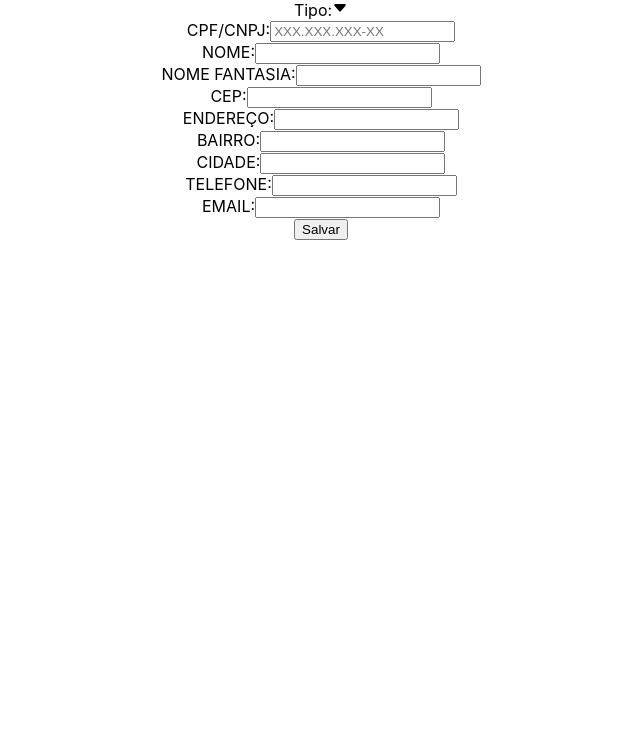
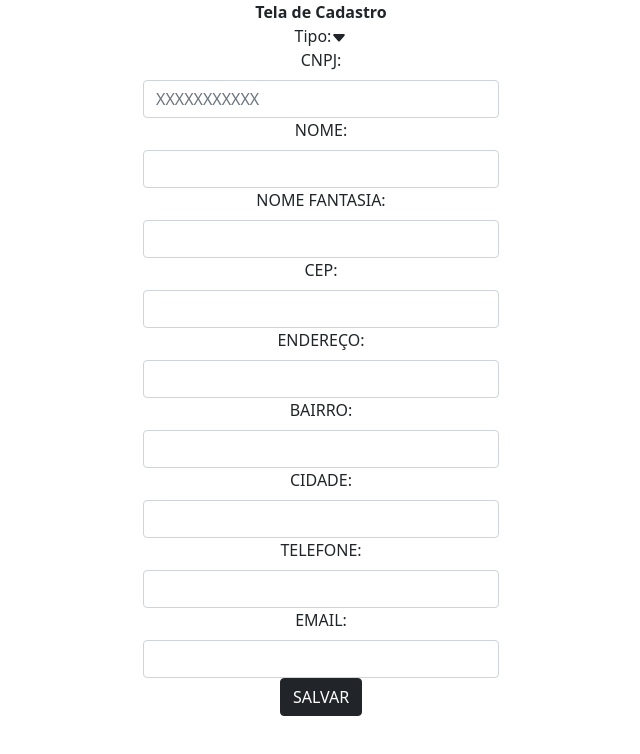
Before and after one commit to Buraym/soft-estagio, a React (Create React App) app: page /cadastro in a window 1280 px wide. Shown: the top 754 px of the page, without its empty margins (319-959 px from the left). Built offline with nearby package versions, Linux system fonts and the light colour scheme.

Commit message:
feat: salvar na localStorage, form funcional e estilizado, pagina consulta desenvolvida front parcialmente

```diff
--- a/package.json
+++ b/package.json
@@ -15,6 +15,7 @@
     "react-icons": "^4.2.0",
     "react-router-dom": "^5.2.0",
     "react-scripts": "4.0.3",
+    "uuid": "^8.3.2",
     "web-vitals": "^1.0.1"
   },
   "scripts": {
--- a/src/pages/Cadastro.jsx
+++ b/src/pages/Cadastro.jsx
@@ -1,14 +1,21 @@
 import { useState } from "react";
+import 'bootstrap/dist/css/bootstrap.min.css';
 import { BsFillCaretDownFill } from "react-icons/bs";
 import Button from 'react-bootstrap/Button'
+import Form from 'react-bootstrap/Form'
+import Row from 'react-bootstrap/Row'
+import Col from 'react-bootstrap/Col'
 import '../styles/Cadastro.css'
+import { Container } from "react-bootstrap";
+import { useHistory } from "react-router-dom";
+import { v4 as uuidv4 } from 'uuid';
 
 function Cadastro() {
 
     const [isOpen, setIsOpen] = useState(false)
-    const [pattern, setPattern] = useState("[0-9]{2}[\.]?[0-9]{3}[\.]?[0-9]{3}[\/]?[0-9]{4}[-]?[0-9]{2}")
-    const [id, setId] = useState(0)
-    const [tipo, setTipo] = useState("CPF")
+    const [pattern, setPattern] = useState("[0-9]{2}?[0-9]{3}?[0-9]{3}?[0-9]{4}[-]?[0-9]{2}")
+    var id = uuidv4()
+    const [tipo, setTipo] = useState("Fisica")
     const [cpfCnpj, setCpfCnpj] = useState(0)
     const [nome, setNome] = useState("")
     const [nomeFantasia, setNomeFantasia] = useState("")
@@ -18,6 +25,8 @@ function Cadastro() {
     const [cidade, setCidade] = useState("")
     const [telefone, setTelefone] = useState(0)
     const [email, setEmail] = useState("")
+
+    let history = useHistory();
 
     function HandleChangeCpfCnpj(e) {setCpfCnpj(e.target.value)}
     function HandleChangeNome(e) {setNome(e.target.value)}
@@ -29,8 +38,49 @@ function Cadastro() {
     function HandleChangeTelefone(e) {setTelefone(e.target.value)}
     function HandleChangeEmail(e) {setEmail(e.target.value)}
 
-    function HandleSubmit(e){
-        e.preventDefault();
+    function HandleSubmit(){
+
+        /* window.localStorage.setItem("usuarios", "")
+        var listaVazia = []
+        window.localStorage.setItem("usuarios", listaVazia)
+        console.log(window.localStorage.getItem("usuarios"))
+        var listaNova = [JSON.stringify(usuario)]
+        window.localStorage.setItem("usuarios", listaNova)
+        console.log(window.localStorage.getItem("usuarios"))
+        var listaAtual = window.localStorage.getItem("usuarios")
+        console.log((listaAtual)) */
+
+        const listaUsuarios = window.localStorage.getItem("usuarios")
+
+        if (listaUsuarios === null ){
+            console.log("Caso da lista vazia")
+            var listaCadastro = JSON.stringify(usuario)
+            window.localStorage.setItem("usuarios", listaCadastro)
+            console.log(window.localStorage.getItem("usuarios"))
+            var listaNova = [window.localStorage.getItem("usuarios")]
+            console.log(JSON.parse(listaNova))
+            window.localStorage.setItem("usuarios", listaNova)
+            var listaAtual = window.localStorage.getItem("usuarios")
+
+            /* Para Obter a lista é so a usar a linha 62 e dar um parse nela
+            var listaAtual = window.localStorage.getItem("usuarios")
+            console.log((JSON.parse(listaAtual)))*/
+
+
+        } else {
+            console.log("Caso da lista que não está cheia")
+            var listaCadastros = [window.localStorage.getItem("usuarios")]
+            console.log(listaCadastros)
+            listaCadastros.push(JSON.stringify(usuario))
+            console.log(listaCadastros)
+            window.localStorage.setItem("usuarios", listaCadastros)
+            console.log(window.localStorage.getItem("usuarios"))
+            /*window.localStorage.removeItem("usuarios")*/
+
+            /*var listaAdicionar = JSON.stringify(listaUsuarios)
+            window.localStorage.setItem("usuarios", JSON.stringify(listaAdicionar))*/
+        }
+        /*history.push('/consulta')*/
     }
 
     const usuario = {
@@ -49,60 +99,79 @@ function Cadastro() {
 
     return(
         <div className="tela">
-            <form className="formulario" onSubmit={HandleSubmit}>
-                <div className="formulario-tela">
+            <label><strong>Tela de Cadastro</strong></label>
+            <Form>
+                <Container fluid="sm">
+                    <Row>
+                        <Col md={{ span: 4, offset: 4 }}>
                             <div className="formulario-bloco">
                                 <label>Tipo:</label>
                                 <BsFillCaretDownFill onClick={()=>(setIsOpen(!isOpen))}/>
                                 {
                                     isOpen ?
-                                <div>
-                                    <Button variant="dark" size="sm" onClick={()=>(setTipo("CPF"),setPattern("[0-9]{3}[\.]?[0-9]{3}[\.]?[0-9]{3}[-]?[0-9]{2}"))} active> CPF </Button>
-                                    <Button variant="dark" size="sm" onClick={()=>(setTipo("CNPJ"),setPattern("[0-9]{2}[\.]?[0-9]{3}[\.]?[0-9]{3}[\/]?[0-9]{4}[-]?[0-9]{2}"))} active> CNPJ </Button>
-                                </div>
+                                        <Row md={{ span: 1, offset: 1 }}>
+                                            <Col md={{ span: 4, offset: 4 }}>
+                                                <Button variant="dark" size="sm" onClick={()=>(setTipo("Fisica"),setPattern("[0-9]{3}?[0-9]{3}?[0-9]{3}[-]?[0-9]{2}"))} active> CPF </Button>
+                                            </Col>
+                                            <Col md={{ span: 4, offset: 4 }}>
+                                                <Button variant="dark" size="sm" onClick={()=>(setTipo("Juridica"),setPattern("[0-9]{2}?[0-9]{3}?[0-9]{3}?[0-9]{4}[-]?[0-9]{2}"))} active> CNPJ </Button>
+                                            </Col>
+
+                                        </Row>
                                     :
                                         null
                                 }
                             </div>
-                    <div className="formulario-bloco">
-                        <label>CPF/CNPJ:</label>
-                        <input onChange={HandleChangeCpfCnpj} pattern={pattern} placeholder={ (tipo === "CPF") ? "XXX.XXX.XXX-XX" : "XX.XXX.XXX.XXXX.XX"}/>
-                    </div>
-                    <div className="formulario-bloco">
-                        <label>NOME:</label>
-                        <input onChange={HandleChangeNome}/>
-                    </div>
-                    <div className="formulario-bloco">
-                        <label>NOME FANTASIA:</label>
-                        <input onChange={HandleChangeNomeFantasia}/>
-                    </div>
-                    <div className="formulario-bloco">
-                        <label>CEP:</label>
-                        <input onChange={HandleChangeCep}/>
-                    </div>
-                    <div className="formulario-bloco">
-                        <label>ENDEREÇO:</label>
-                        <input onChange={HandleChangeEndereco}/>
-                    </div>
-                    <div className="formulario-bloco">
-                        <label>BAIRRO:</label>
-                        <input onChange={HandleChangeBairro}/>
-                    </div>
-                    <div className="formulario-bloco">
-                        <label>CIDADE:</label>
-                        <input onChange={HandleChangeCidade}/>
-                    </div>
-                    <div className="formulario-bloco">
-                        <label>TELEFONE:</label>
-                        <input type="tel" pattern="[0-9]{2}[0-9]{5}-[0-9]{4}" onChange={HandleChangeTelefone}></input>
-                    </div>
-                    <div className="formulario-bloco">
-                        <label>EMAIL:</label>
-                        <input onChange={HandleChangeEmail}/>
-                    </div>
-                </div>
-                <div><button>Salvar</button></div>
-            </form>
+                            <Form.Label>{ (tipo === "CPF") ? "CPF: " : "CNPJ: "}</Form.Label>
+                            <Form.Control onChange={HandleChangeCpfCnpj}  pattern={pattern} placeholder={ (tipo === "Fisica") ? "XXXXXXXXXXX" : "XXXXXXXXXXXXXX"}/>
+                        </Col>
+                    </Row>
+                    <Row>
+                        <Col md={{ span: 4, offset: 4 }}>
+                            <Form.Label>NOME: </Form.Label>
+                            <Form.Control onChange={HandleChangeNome} required/>
+                        </Col>
+                        <Col md={{ span: 4, offset: 4 }}>
+                            <Form.Label>NOME FANTASIA: </Form.Label>
+                            <Form.Control onChange={HandleChangeNomeFantasia} required/>
+                        </Col>
+                    </Row>
+                    <Row>
+                        <Col md={{ span: 4, offset: 4 }}>
+                            <Form.Label>CEP: </Form.Label>
+                            <Form.Control onChange={HandleChangeCep} required/>
+                        </Col>
+                        <Col md={{ span: 4, offset: 4 }}>
+                            <Form.Label>ENDEREÇO: </Form.Label>
+                            <Form.Control onChange={HandleChangeEndereco} required/>
+                        </Col>
+                        <Col md={{ span: 4, offset: 4 }}>
+                            <Form.Label>BAIRRO: </Form.Label>
+                            <Form.Control onChange={HandleChangeBairro} required/>
+                        </Col>
+                        <Col md={{ span: 4, offset: 4 }}>
+                            <Form.Label>CIDADE: </Form.Label>
+                            <Form.Control onChange={HandleChangeCidade} required/>
+                        </Col>
+                    </Row>
+                    <Row>
+                        <Col md={{ span: 4, offset: 4 }}>
+                            <Form.Label>TELEFONE: </Form.Label>
+                            <Form.Control onChange={HandleChangeTelefone} required/>
+                        </Col>
+                        <Col md={{ span: 4, offset: 4 }}>
+                            <Form.Label>EMAIL: </Form.Label>
+                            <Form.Control onChange={HandleChangeEmail} required/>
+                        </Col>
+                    </Row>
+                    <Row>
+                        <Col md={{ span: 4, offset: 4 }}>
+                            <Button variant="dark" onClick={HandleSubmit}> SALVAR </Button>
+                        </Col>
+                    </Row>
+                </Container>
+            </Form>
+
         </div>
     )
 }
--- a/src/pages/Consulta.jsx
+++ b/src/pages/Consulta.jsx
@@ -1,37 +1,35 @@
 import '../styles/Consulta.css'
+import 'bootstrap/dist/css/bootstrap.min.css';
+import { Container } from "react-bootstrap";
+import Row from 'react-bootstrap/Row'
+import Col from 'react-bootstrap/Col'
+import Button from 'react-bootstrap/Button'
+import { Link } from 'react-router-dom';
 
 function Consulta() {
 
+    const listaString = JSON.parse(window.localStorage.getItem("usuarios"))
+
+
     return(
         <div className="tela">
-            <button>NOVO</button>
-
-            <div className="tabela">
-                <div className="tabela-bloco">
-                    <div className="tabela-caixa"></div>
-                    <div className="tabela-lista">
-                        <li className="lista"></li>
-                    </div>
-                </div>
-                <div className="tabela-bloco">
-                    <div className="tabela-caixa-lista"></div>
-                    <div className="tabela-lista">
-                        <li className="lista"></li>
-                    </div>
-                </div>
-                <div className="tabela-bloco">
-                    <div className="tabela-caixa-lista"></div>
-                    <div className="tabela-lista">
-                        <li className="lista"></li>
-                    </div>
-                </div>
-                <div className="tabela-bloco">
-                    <div className="tabela-caixa-lista"></div>
-                    <div className="tabela-lista">
-                        <li className="lista"></li>
-                    </div>
-                </div>
-            </div>
+            <Row><Link to="/cadastro"><Button variant="dark">NOVO</Button></Link></Row>
+            <Container>
+                <Col>
+                    <Row>
+                        <Col xs={1,2} class="row">Código</Col>
+                        <Col xs={3} class="row">Nome</Col>
+                        <Col xs={3} sclass="row">Endereço</Col>
+                        <Col xs={3} sclass="row">Email</Col>
+                    </Row>
+                    <Row>
+                        {listaString.forEach((el) => {return(<Col key={el}>{el.id}</Col>)})}
+                        {listaString.forEach((el) => {return(<Col key={el}>{el.nome}</Col>)})}
+                        {listaString.forEach((el) => {return(<Col key={el}>{el.endereco}</Col>)})}
+                        {listaString.forEach((el) => {return(<Col key={el}>{el.email}</Col>)})}
+                    </Row>
+                </Col>
+            </Container>
         </div>
     )
 }
```
Also changed, not shown: 2 other files (tests, documents, lock files or other folders). Lines whose indentation alone changed are shown as unchanged.
